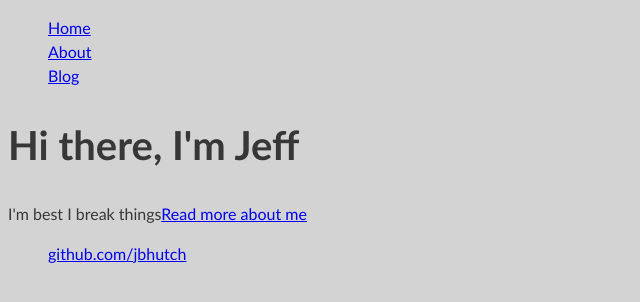
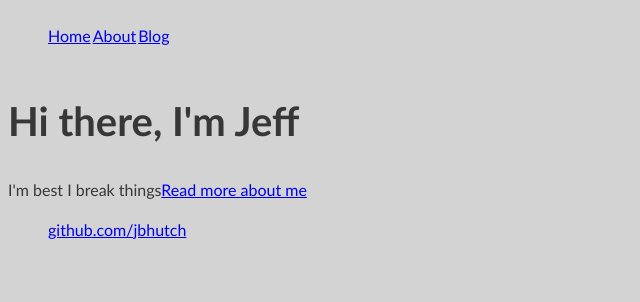
Before and after one commit to jbhutch/jbhutch.github.io, a Jekyll site: the page built from index.html, in a window 1280 px wide. Shown: the top 302 px of the page, without its empty margins (0-640 px from the left). Built offline with Jekyll 4.4.1, drawn with Linux system fonts in a browser that asks for light colours.

Commit message:
styled nav

```diff
--- a/stylesheets/stylesheet.css
+++ b/stylesheets/stylesheet.css
@@ -17,3 +17,10 @@ h1 {
 .center {
   text-align: center;
 }
+
+nav > ul {
+  display: inline-flex;
+}
+li {
+  margin-right: 2px;
+}
```
